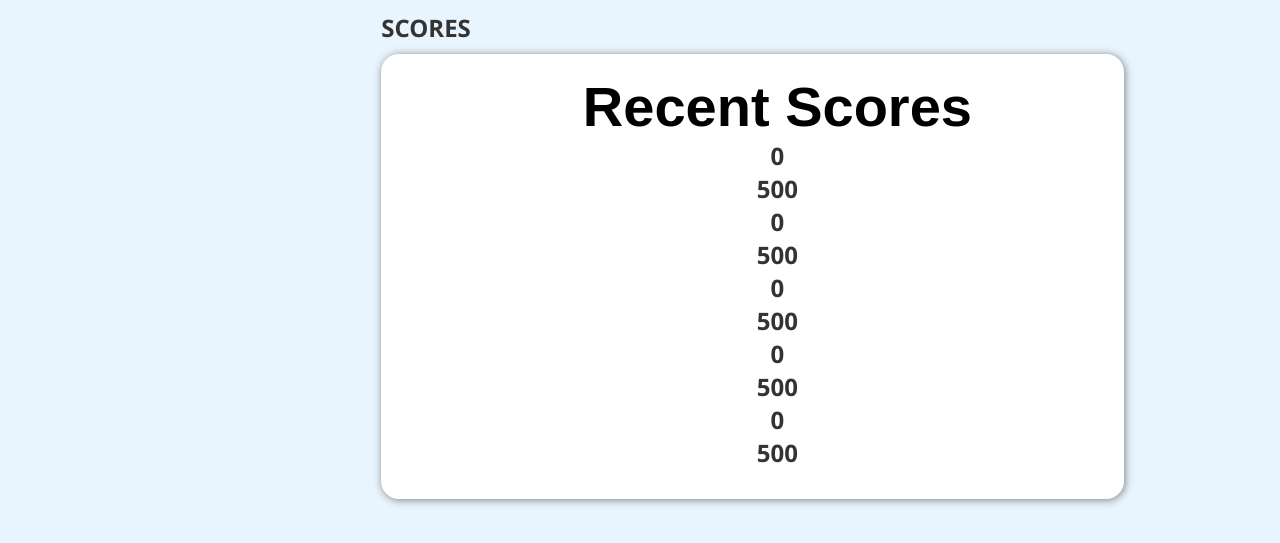
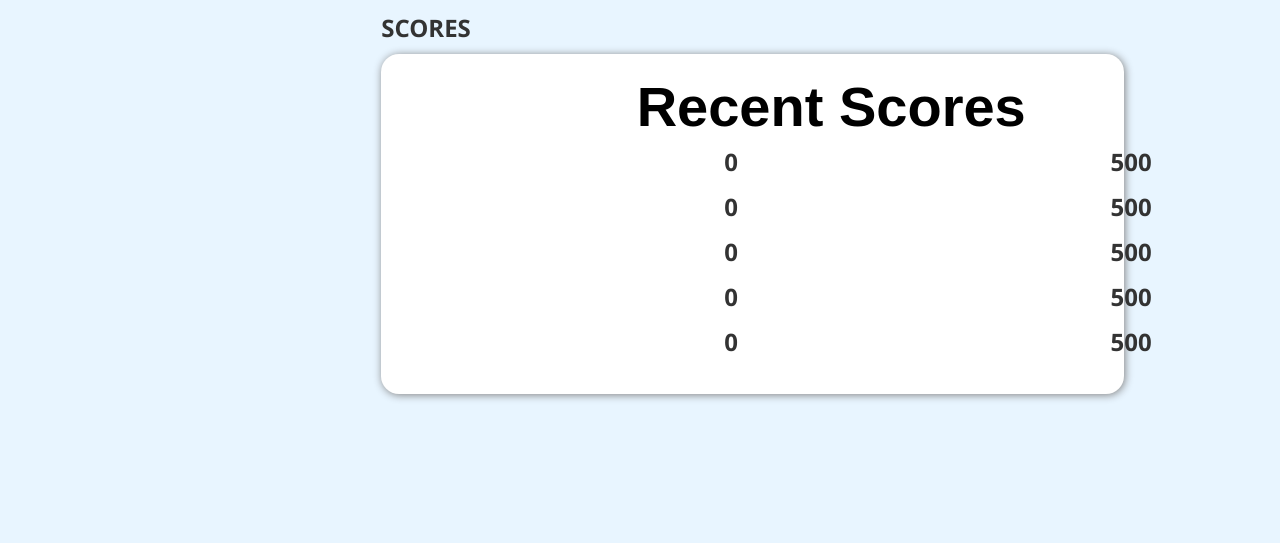
Before and after one commit to jdmar3-comp426/a99-theteam, a website: page views/profile.html in a window 1280 px wide. Shown: the part 85-628 px from the top of the page. Drawn offline with Linux system fonts and the light colour scheme; no server answers.

Commit message:
Styling changes for the profile

```diff
--- a/views/profile.css
+++ b/views/profile.css
@@ -1,6 +1,31 @@
 
 * {
     margin: 0;
+}
+
+#container {
+	width: 800px;
+	height: auto;
+}
+.row {
+	position: relative;
+	display: block;
+	width: 125%;
+	height: 60px;
+	border-bottom: 1px solid #AFAFAF;
+}
+
+.score {
+	position: relative;
+	display: inline-block;
+	width: 75%;
+	line-height: 45px;
+}
+
+.date {
+	position: relative;
+	display: inline-block;
+	width: 25%;
 }
 
 body {
--- a/views/profile.html
+++ b/views/profile.html
@@ -47,11 +47,11 @@
                             Recent Scores
                         </h1>
                         <h2 style = "text-align: center;">
-                        <div class="Score">0</div><div class="Date">500</div>
-                        <div class="Score">0</div><div class="Date">500</div>
-                        <div class="Score">0</div><div class="Date">500</div>
-                        <div class="Score">0</div><div class="Date">500</div>
-                        <div class="Score">0</div><div class="Date">500</div>
+                        <div class="score">0</div><div class="date">500</div>
+                        <div class="score">0</div><div class="date">500</div>
+                        <div class="score">0</div><div class="date">500</div>
+                        <div class="score">0</div><div class="date">500</div>
+                        <div class="score">0</div><div class="date">500</div>
                         </h2>
                     </div>
                 </div>
--- a/views/userscore.js
+++ b/views/userscore.js
@@ -13,7 +13,6 @@ document.addEventListener('DOMContentLoaded', () => {
         let profile = document.getElementById("profile");
         profile.innerHTML = "";
 
-        let elements = []; // we'll need created elements to update colors later on
         // create elements for each player
         for(let i=0; i<scores.length; i++) {
             let score = document.createElement("div");
@@ -28,7 +27,6 @@ document.addEventListener('DOMContentLoaded', () => {
             scoreRow.appendChild(score);
             scoreRow.appendChild(time);
             profile.appendChild(scoreRow);
-            elements.push(scoreRow);
         }
     }
 })
```
